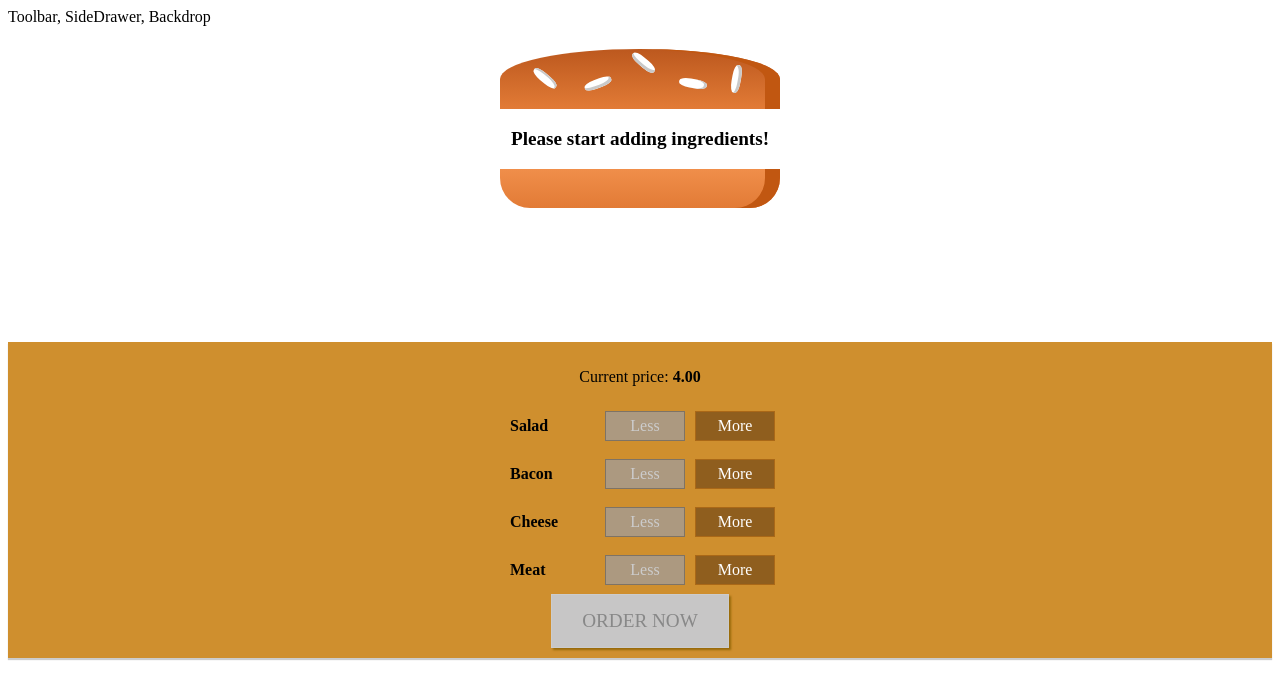
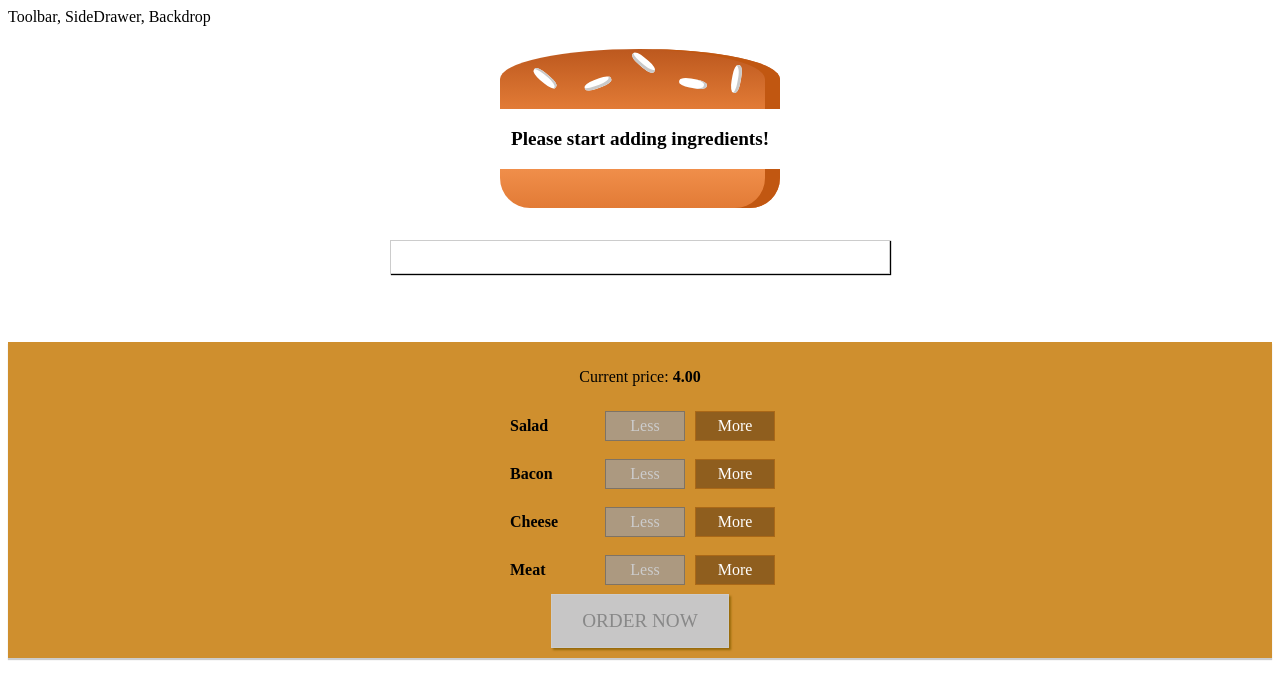
Before and after one commit to lukalid/burger-app, a React app: page / in a window 1280 px wide. Shown: the top 698 px of the page. Built offline with nearby package versions, Linux system fonts and the light colour scheme.

Commit message:
Created modal component

```diff
--- /dev/null
+++ b/src/components/UI/Modal/Modal.js
@@ -0,0 +1,12 @@
+import React from 'react';
+import classes from './Modal.module.css';
+
+const modal = (props) => {
+    return (
+        <div className={classes.Modal}>
+            {props.children}
+        </div>
+    )
+};
+
+export default modal;
--- /dev/null
+++ b/src/components/UI/Modal/Modal.module.css
@@ -0,0 +1,20 @@
+.Modal {
+    position: fixed;
+    z-index: 500;
+    background-color: white;
+    width: 70%;
+    border: 1px solid #ccc;
+    box-shadow: 1px 1px 1px black;
+    padding: 16px;
+    left: 15%;
+    top: 30%;
+    box-sizing: border-box;
+    transition: all 0.3s ease-out;
+}
+
+@media (min-width: 600px) {
+    .Modal {
+        width: 500px;
+        left: calc(50% - 250px);
+    }
+}
--- a/src/containers/BurgerBuilder/BurgerBuilder.js
+++ b/src/containers/BurgerBuilder/BurgerBuilder.js
@@ -2,6 +2,7 @@
 import Aux from '../../hoc/Aux';
 import Burger from '../../components/Burger/Burger';
 import BuildControlls from '../../components/Burger/BuildControlls/BuildControlls';
+import Modal from '../../components/UI/Modal/Modal';
 
 const INGREDIENT_PRICES = {
     salad: 0.5,
@@ -65,6 +66,7 @@
 
         return (
             <Aux>
+                <Modal/>
                 <Burger ingredients={this.state.ingredients}/>
                 <BuildControlls
                     totalPrice={this.state.totalPrice}
```
Also changed, not shown: src/components/UI/Backdrop/Backdrop.js (added).
